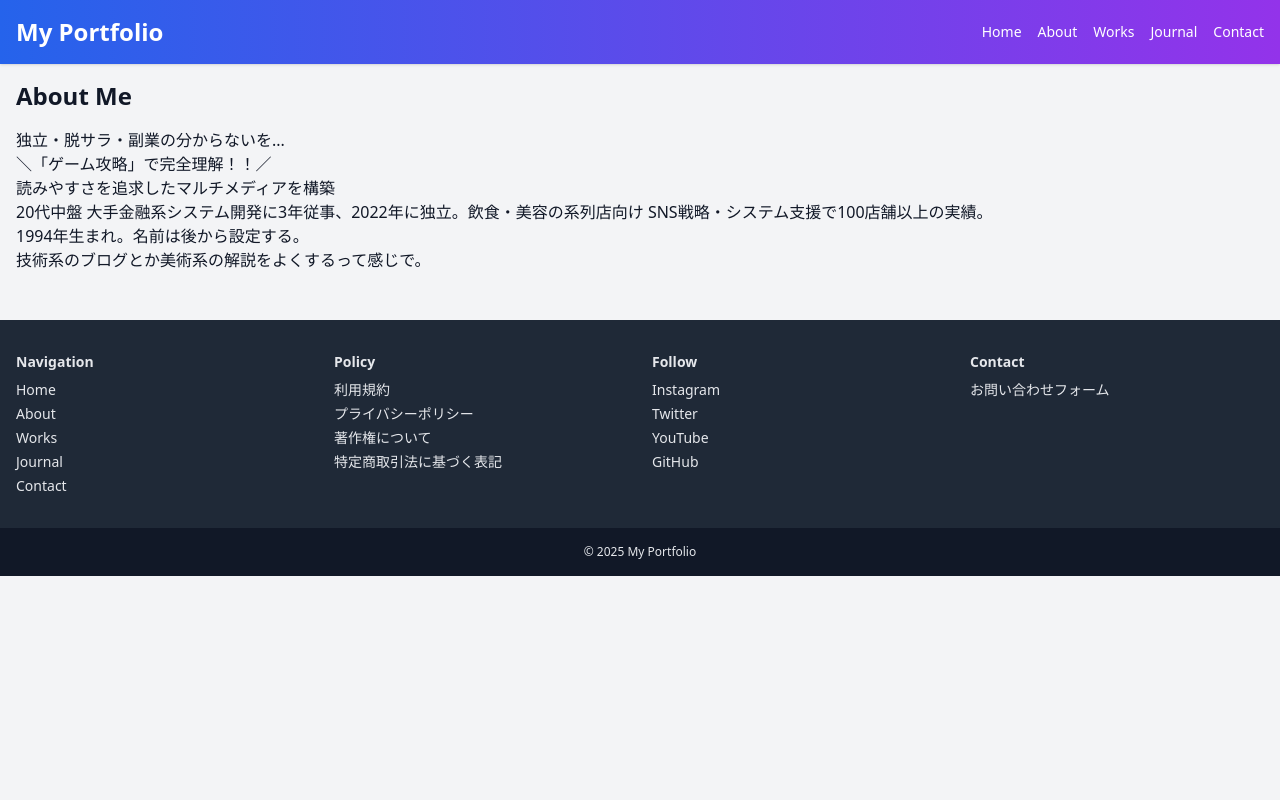
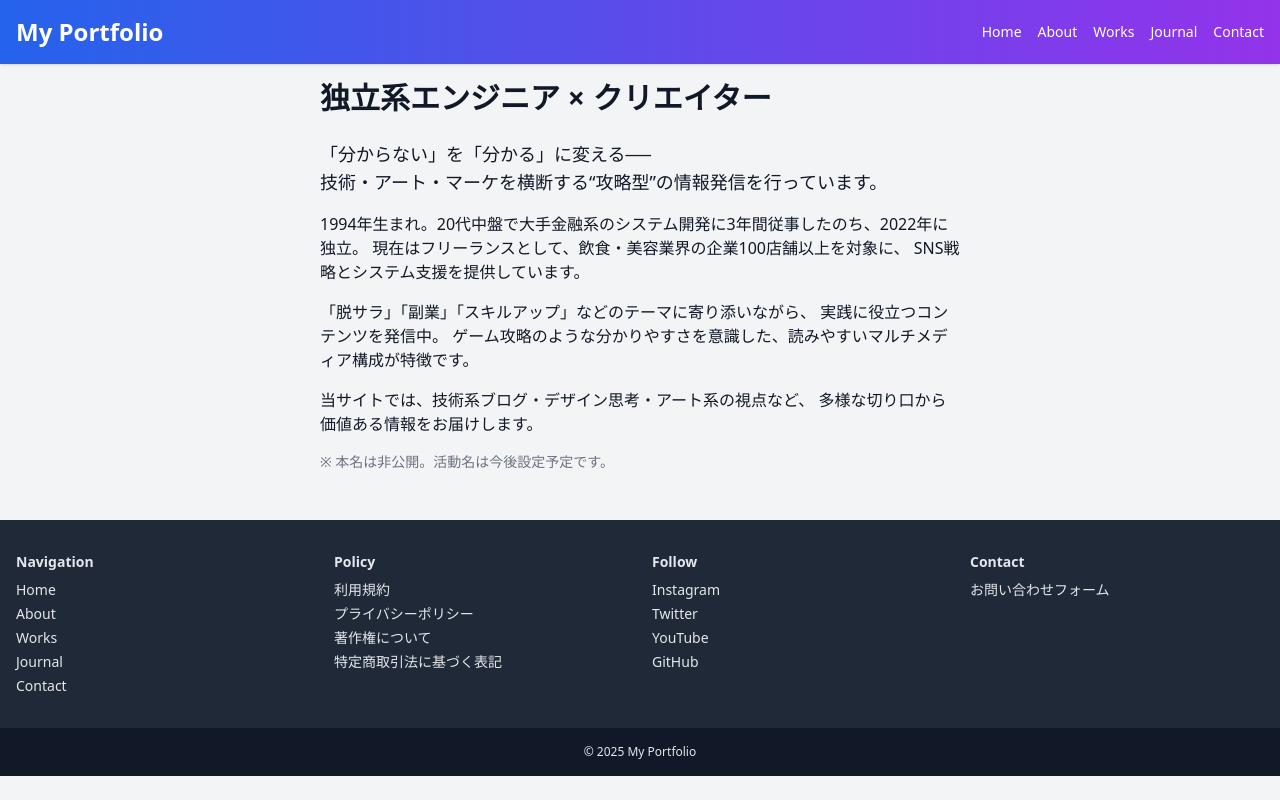
Before and after one commit to maruyamamasaya/Portfolio, a Next.js app: page /about in a window 1280 px wide. Built offline with nearby package versions, Linux system fonts and the light colour scheme.

Commit message:
Update about page content

```diff
--- a/src/app/about/page.tsx
+++ b/src/app/about/page.tsx
@@ -1,19 +1,31 @@
 export default function About() {
   return (
-    <div>
-      <h1 className="text-2xl font-bold mb-4">About Me</h1>
-      <p>独立・脱サラ・副業の分からないを...</p>
-      <p>＼「ゲーム攻略」で完全理解！！／</p>
-      <p>読みやすさを追求したマルチメディアを構築</p>
+    <div className="max-w-2xl mx-auto px-4">
+      <h1 className="text-3xl font-extrabold mb-6">独立系エンジニア × クリエイター</h1>
 
-      <p>
-        20代中盤 大手金融系システム開発に3年従事、2022年に独立。飲食・美容の系列店向け
-        SNS戦略・システム支援で100店舗以上の実績。
+      <p className="mb-4 text-lg">
+        「分からない」を「分かる」に変える──<br />
+        技術・アート・マーケを横断する“攻略型”の情報発信を行っています。
       </p>
 
-      <p>1994年生まれ。名前は後から設定する。</p>
+      <p className="mb-4">
+        1994年生まれ。20代中盤で大手金融系のシステム開発に3年間従事したのち、2022年に独立。
+        現在はフリーランスとして、飲食・美容業界の企業100店舗以上を対象に、
+        SNS戦略とシステム支援を提供しています。
+      </p>
 
-      <p>技術系のブログとか美術系の解説をよくするって感じで。</p>
+      <p className="mb-4">
+        「脱サラ」「副業」「スキルアップ」などのテーマに寄り添いながら、
+        実践に役立つコンテンツを発信中。
+        ゲーム攻略のような分かりやすさを意識した、読みやすいマルチメディア構成が特徴です。
+      </p>
+
+      <p className="mb-4">
+        当サイトでは、技術系ブログ・デザイン思考・アート系の視点など、
+        多様な切り口から価値ある情報をお届けします。
+      </p>
+
+      <p className="text-sm text-gray-500">※ 本名は非公開。活動名は今後設定予定です。</p>
     </div>
   );
 }
```
